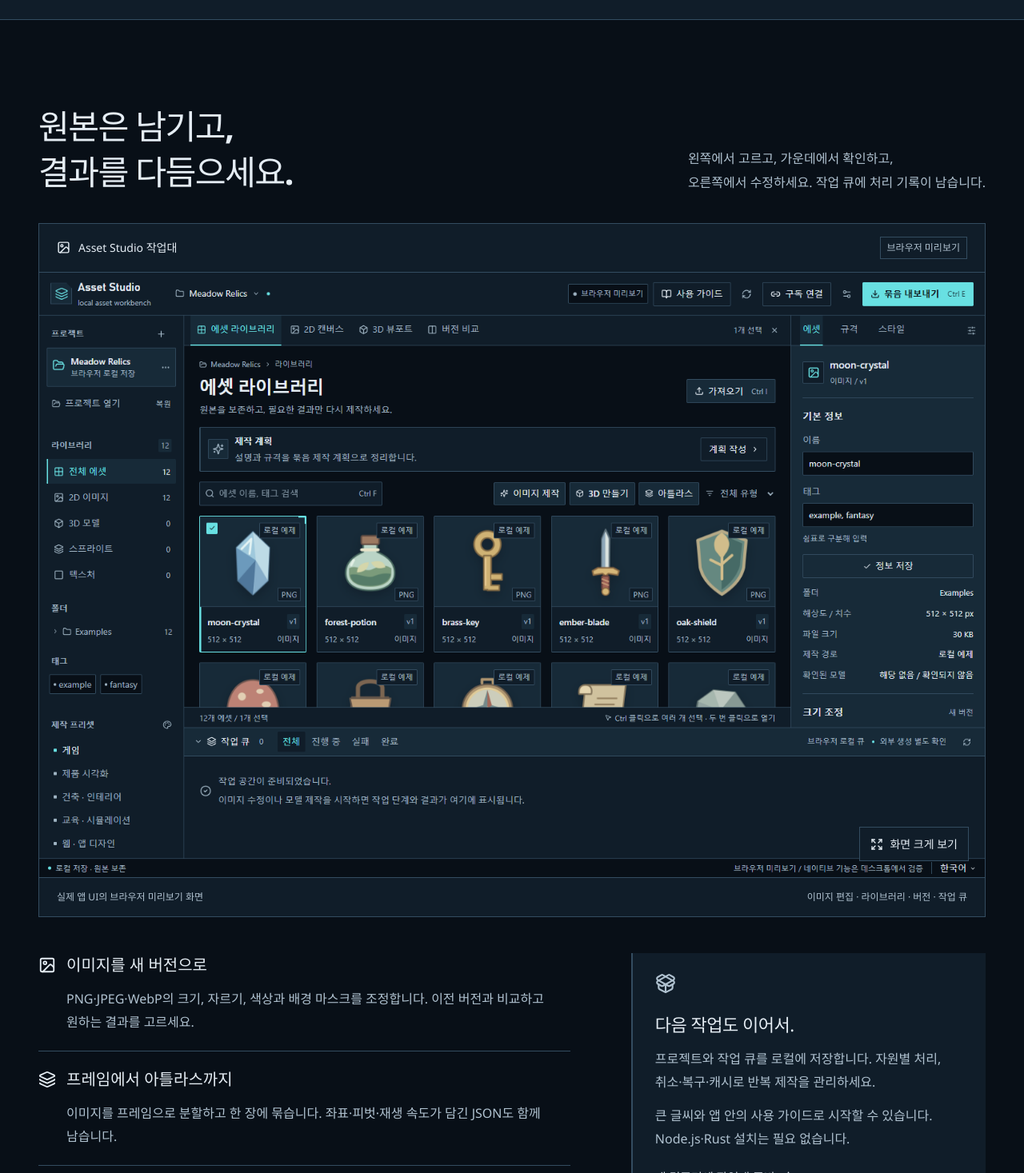
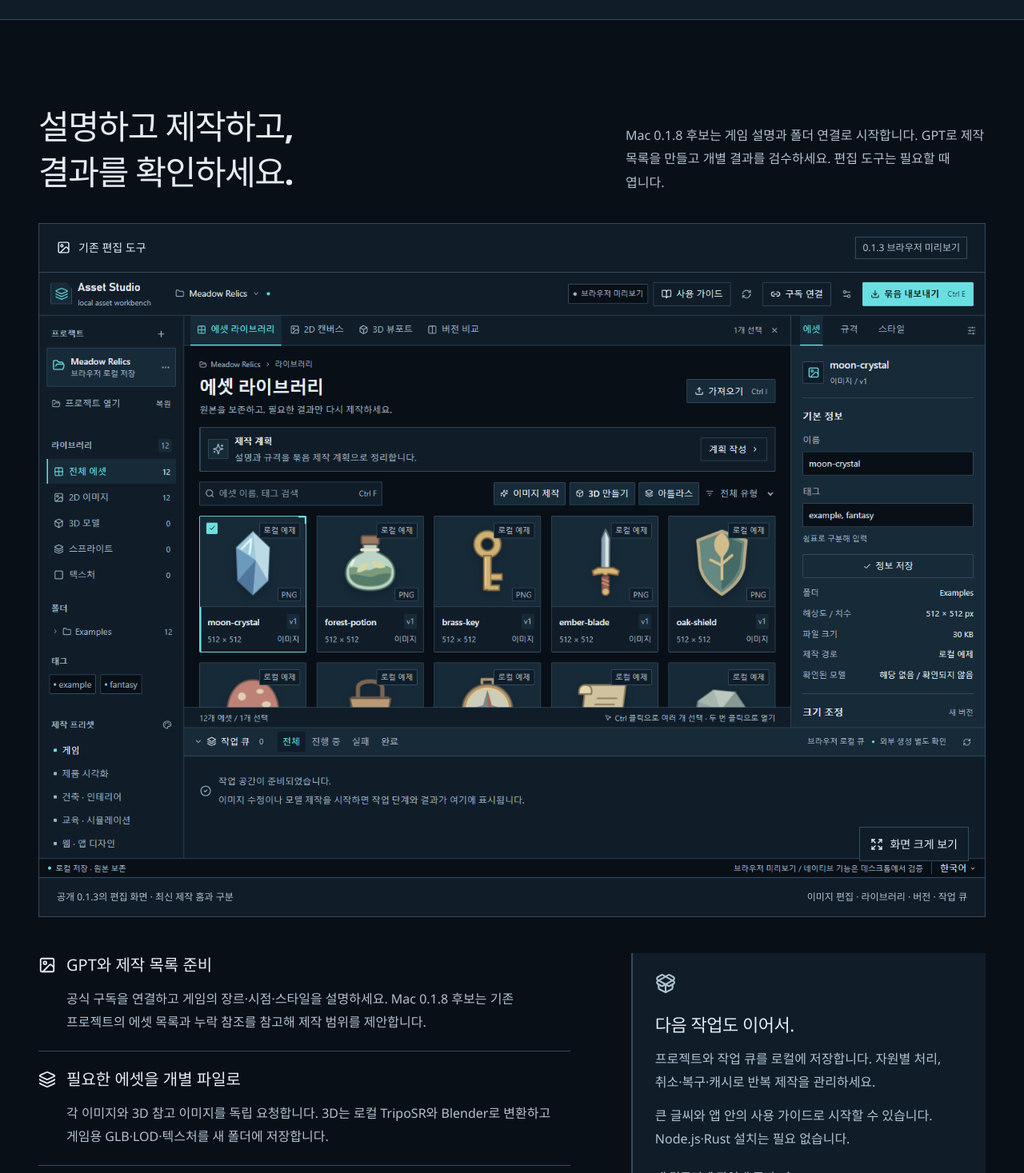
Before and after one commit to oocheol/masset, a React (Vite) app in the folder apps/site/: page / in a window 1280 px wide. Shown: the part 983-2450 px from the top of the page at 80% size. Built offline with nearby package versions, Linux system fonts and the light colour scheme.

Commit message:
docs: explain generation-first game asset workflow [skip ci]

```diff
--- a/apps/site/src/App.tsx
+++ b/apps/site/src/App.tsx
@@ -140,17 +140,17 @@ export default function App() {
 
       <section id="workbench" className="workbench-section section-space" aria-labelledby="workbench-title">
         <div className="page-width">
-          <div className="section-heading workbench-heading"><h2 id="workbench-title">원본은 남기고,<br />결과를 다듬으세요.</h2><p>왼쪽에서 고르고, 가운데에서 확인하고,<br className="desktop-break" /> 오른쪽에서 수정하세요. 작업 큐에 처리 기록이 남습니다.</p></div>
+          <div className="section-heading workbench-heading"><h2 id="workbench-title">설명하고 제작하고,<br />결과를 확인하세요.</h2><p>Mac 0.1.8 후보는 게임 설명과 폴더 연결로 시작합니다. GPT로 제작 목록을 만들고 개별 결과를 검수하세요. 편집 도구는 필요할 때 엽니다.</p></div>
           <figure className="workstation-figure">
-            <div className="workstation-title"><span><Image size={17} aria-hidden="true" />Asset Studio 작업대</span><span className="preview-label">브라우저 미리보기</span></div>
+            <div className="workstation-title"><span><Image size={17} aria-hidden="true" />기존 편집 도구</span><span className="preview-label">0.1.3 브라우저 미리보기</span></div>
             <button ref={screenshotTrigger} className="screenshot-button" aria-label="Asset Studio 브라우저 미리보기 화면 크게 보기" onClick={() => screenshotDialog.current?.showModal()}>
               <img src="/media/workstation-browser-013.png" alt="Asset Studio의 브라우저 미리보기. 왼쪽 프로젝트 목록, 가운데 이미지 라이브러리, 오른쪽 편집 속성, 아래 작업 큐가 보입니다." width="1500" height="960" loading="lazy" />
               <span className="expand-label"><Expand size={16} aria-hidden="true" />화면 크게 보기</span>
             </button>
-            <figcaption><span>실제 앱 UI의 브라우저 미리보기 화면</span><span>이미지 편집 · 라이브러리 · 버전 · 작업 큐</span></figcaption>
+            <figcaption><span>공개 0.1.3의 편집 화면 · 최신 제작 홈과 구분</span><span>이미지 편집 · 라이브러리 · 버전 · 작업 큐</span></figcaption>
           </figure>
           <div className="workbench-details">
-            <dl className="editing-list"><div><dt><Image size={22} aria-hidden="true" />이미지를 새 버전으로</dt><dd>PNG·JPEG·WebP의 크기, 자르기, 색상과 배경 마스크를 조정합니다. 이전 버전과 비교하고 원하는 결과를 고르세요.</dd></div><div><dt><Layers size={22} aria-hidden="true" />프레임에서 아틀라스까지</dt><dd>이미지를 프레임으로 분할하고 한 장에 묶습니다. 좌표·피벗·재생 속도가 담긴 JSON도 함께 남습니다.</dd></div><div><dt><Box size={22} aria-hidden="true" />게임 설명에서 개별 에셋으로</dt><dd>게임 에셋 묶음에서 이미지·모델·혼합 구성을 검토하고 개별 항목을 제작합니다. Mac의 3D 만들기에서는 투명 이미지를 개별 모델로 복원하거나 기존 GLB를 새 버전으로 다듬을 수 있습니다.</dd></div></dl>
+            <dl className="editing-list"><div><dt><Image size={22} aria-hidden="true" />GPT와 제작 목록 준비</dt><dd>공식 구독을 연결하고 게임의 장르·시점·스타일을 설명하세요. Mac 0.1.8 후보는 기존 프로젝트의 에셋 목록과 누락 참조를 참고해 제작 범위를 제안합니다.</dd></div><div><dt><Layers size={22} aria-hidden="true" />필요한 에셋을 개별 파일로</dt><dd>각 이미지와 3D 참고 이미지를 독립 요청합니다. 3D는 로컬 TripoSR와 Blender로 변환하고 게임용 GLB·LOD·텍스처를 새 폴더에 저장합니다.</dd></div><div><dt><Box size={22} aria-hidden="true" />결과 확인과 선택한 에셋 개선</dt><dd>완료된 카드에서 결과를 살펴보고 검수 승인하세요. 개선할 결과만 참고 자료로 선택해 새로 제작할 수 있습니다. 기존 게임 파일과 이전 결과는 유지합니다.</dd></div></dl>
             <aside className="workspace-note"><PackageOpen size={26} aria-hidden="true" /><h3>다음 작업도 이어서.</h3><p>프로젝트와 작업 큐를 로컬에 저장합니다. 자원별 처리, 취소·복구·캐시로 반복 제작을 관리하세요.</p><p>큰 글씨와 앱 안의 사용 가이드로 시작할 수 있습니다. Node.js·Rust 설치는 필요 없습니다.</p><a className="text-link" href="#download">내 컴퓨터에 작업대 준비 <ArrowDownToLine size={17} aria-hidden="true" /></a></aside>
           </div>
         </div>
```
Also changed, not shown: 1 other file (tests, documents, lock files or other folders).
